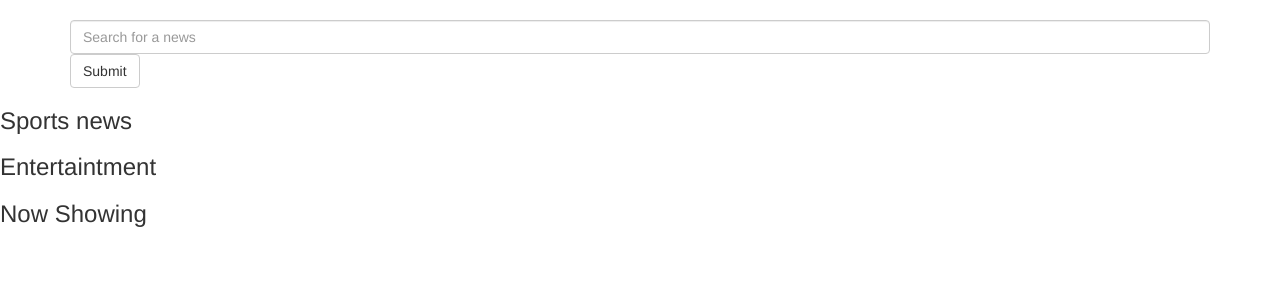
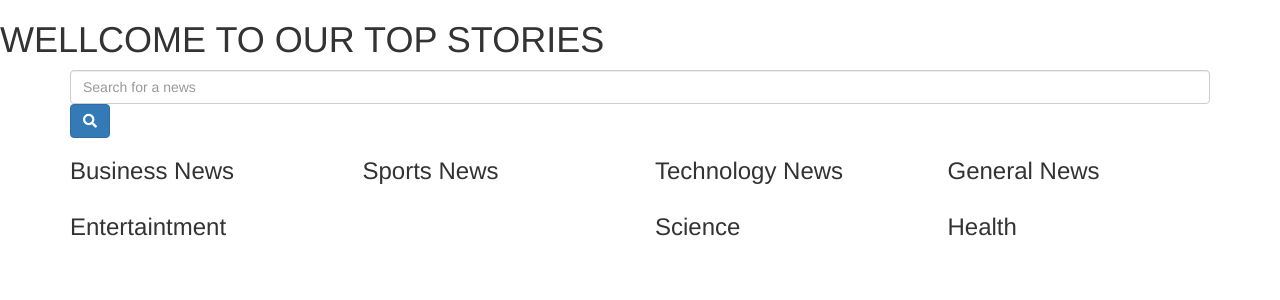
Before and after one commit to aluoch-sheila/News-highlights, a Python web app: template app/templates/index.html in a window 1280 px wide. Shown: the part 52-352 px from the top of the page. Run offline with Jinja, Linux system fonts and the light colour scheme; the template is opened without the code that fills it: most values are stand-ins (such as "Sample title", 1, 10 or a date in 2020); some libraries are stand-ins or nearby versions.

Commit message:
news showing

```diff
--- a/app/templates/index.html
+++ b/app/templates/index.html
@@ -1,60 +1,54 @@
-<!DOCTYPE html>
-<html>
 {% extends 'base.html'%}
 {% import 'macros.html' as macro%}
 
-<head>
-   <meta charset="utf-8">
-   {% if title %}
-   <title> {{ title }}</title>
-   {% else %}
-   <title> Welcome to our top stories </title>
-   <!-- {% extends 'base.html'%}
-   {% import 'macros.html' as macro%} -->
-
-   <!-- Styles block -->
-
+<!-- Styles block  -->
 {% block styles%}
 {{ super() }}
-   <link rel="stylesheet" href="{{url_for('static',filename='css/index.css')}}">
+<link rel="stylesheet" type="text/css" href="{{url_for('static',filename='css/index.css')}}">
+<link rel="stylesheet" href="https://use.fontawesome.com/releases/v5.5.0/css/all.css" integrity="sha384-B4dIYHKNBt8Bc12p+WXckhzcICo0wtJAoU8YZTY5qE0Id1GSseTk6S+L3BlXeVIU"
+    crossorigin="anonymous">
+
 {% endblock %}
-   <!-- Content block -->
-   {% endif %}
-</head>
-
-<body>
-   <!-- Content block -->
 {% block content %}
-
+<!-- <div class="container"> -->
+<h1>WELLCOME TO OUR TOP STORIES</h1>
+<form class='input'>
     <div class="container">
-           <form>
         <input type="text" name="news_query" placeholder="Search for a news" class="form-control">
-               <input type="submit"  value="Submit" class="btn btn-default">
+        <button class="btn btn-primary"><span><i class="fas fa-search"></i></span></button>
 </form>
 
+<div class="row">
+    <div class="col-md-3">
+        <h3> Business News</h3>
+        {{ macro.displayNewsList(business)}}
     </div>
-
-   <!-- Popular movie -->
-   <h3> Sports news</h3>
-   <ul>
-       {{ macro.displayMovieList(popular)}}
-   </ul>
-   <!-- Upcoming movie  -->
-   <h3> Entertaintment </h3>
-   <ul>
-       {{ macro.displayMovieList(upcoming)}}
-   </ul>
-   <!-- Now showing movie -->
-   <h3>Now Showing</h3>
-   <ul>
-       {{ macro.displayMovieList(now_showing)}}
-   </ul>
-
-
+    <div class="col-md-3">
+        <h3>Sports News</h3>
+        {{ macro.displayNewsList(sports)}}
+    </div>
+    <div class="col-md-3">
+        <h3> Technology News</h3>
+        {{ macro.displayNewsList(technology)}}
+    </div>
+    <div class="col-md-3">
+        <h3> General News</h3>
+        {{ macro.displayNewsList(general)}}
+    </div>
+    <div class="col-md-6">
+        <h3> Entertaintment</h3>
+        {{ macro.displayNewsList(Entertaintment)}}
+    </div>
+    <div class="col-md-3">
+        <h3>Science </h3>
+        {{ macro.displayNewsList(Sience)}}
+    </div>
+    <div class="col-md-3">
+        <h3> Health</h3>
+        {{ macro.displayNewsList(Health)}}
+    </div>
+</div>
 
 
 </div>
-   {% endblock%}
-</body>
-
-</html>
+{% endblock %}
--- a/app/templates/macros.html
+++ b/app/templates/macros.html
@@ -1,12 +1,19 @@
+
+<div class="container">
+
+
 {% macro displayNewsList(news_list) %}
 
 {% for source in news_list %}
-
+<div class="thumbnail">
 <li class="list-group-item">
+    <h4 class="text-center">{{ source.name }}</h4>
+    <hr>
+    <p>{{source.description}}</p>
    <a target="_blank" href="/headlines/{{ source.id }}">
        {{ source.name }}</a>
 </li>
-
+</div>
 {% endfor %}
 
 {% endmacro %}
@@ -28,3 +35,4 @@
 {% endfor %}
 
 {% endmacro %}
+</div>
```
Also changed, not shown: 2 other files. Lines whose indentation alone changed are shown as unchanged.
